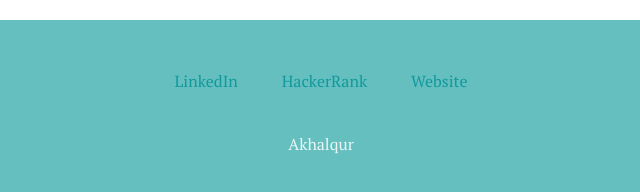
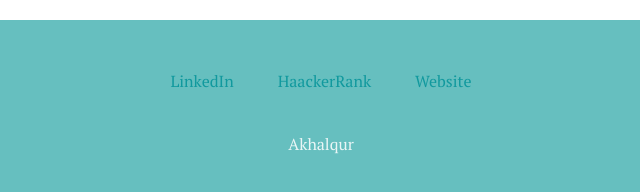
Before and after one commit to akhlaqur789/myportfolio, a plain HTML site: page index.html in a window 1280 px wide. Shown: the part 2830-3022 px from the top of the page, 319-959 px from the left. Drawn offline with Linux system fonts and the light colour scheme.

Commit message:
Update index.html

```diff
--- a/index.html
+++ b/index.html
@@ -55,7 +55,7 @@
 
 <div class="bottom-container">
   <a class="footer-link" href="https://www.linkedin.com/in/akhlaqur-rahman-7068611a6/">LinkedIn</a>
-  <a class="footer-link" href="https://www.hackerrank.com/akhlaqur789">HackerRank</a>
+  <a class="footer-link" href="https://www.hackerrank.com/akhlaqur789">HaackerRank</a>
   <a class="footer-link" href="">Website</a>
   <p class="copyright">Akhalqur</p>
 </div>
```
